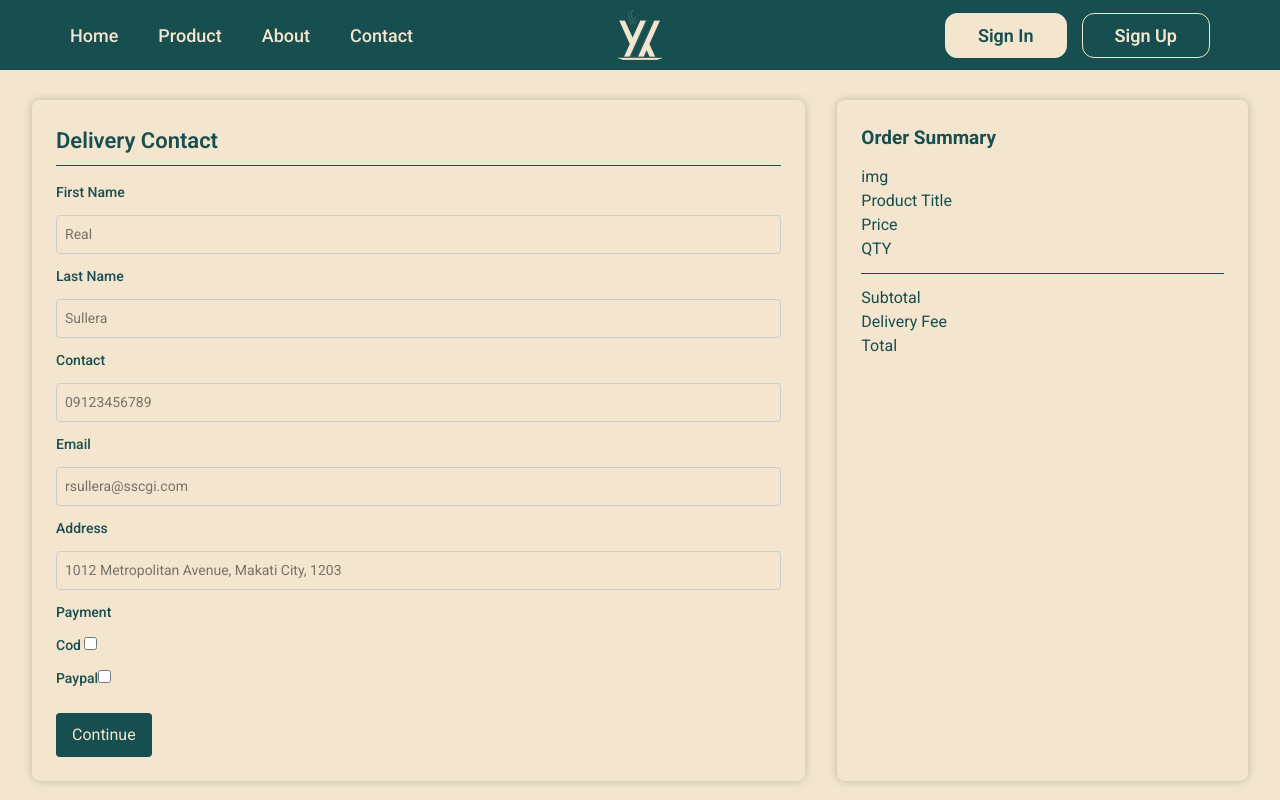
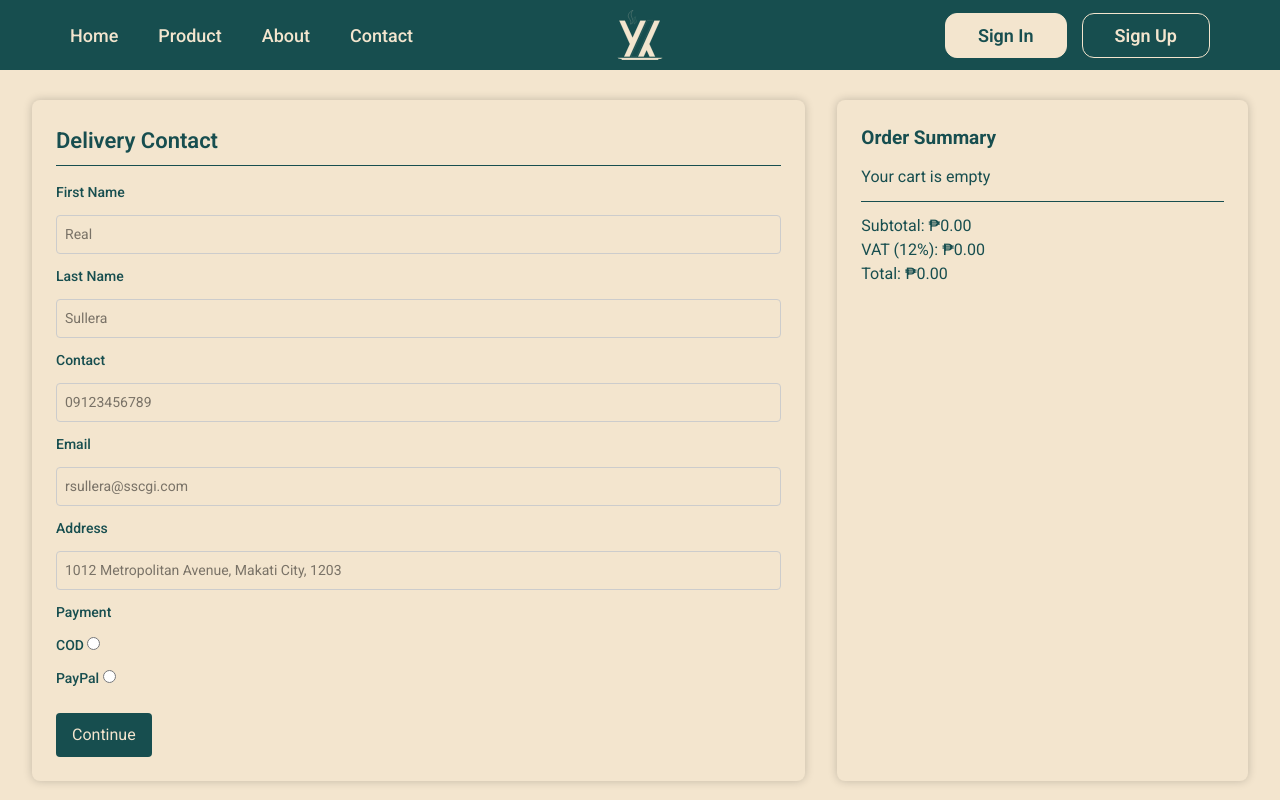
Before and after one commit to rsullera/E-Commerce-Website, a React (Vite) app in the folder frontend/: page /checkout in a window 1280 px wide. Shown: the top 800 px of the page. Built offline with nearby package versions, Linux system fonts and the light colour scheme; a web font is replaced by a local one.

Commit message:
16th commit check out details

```diff
--- a/frontend/src/pages/CheckOut.jsx
+++ b/frontend/src/pages/CheckOut.jsx
@@ -1,53 +1,154 @@
-import React from "react";
+import React, { useState } from "react";
 import Wrapper from "../assets/wrappers/CheckOut";
+import { useCart } from "../context/CartContext";
 
 function CheckOut() {
+  const { cartItems } = useCart();
+  const [firstName, setFirstName] = useState("");
+  const [lastName, setLastName] = useState("");
+  const [contact, setContact] = useState("");
+  const [email, setEmail] = useState("");
+  const [address, setAddress] = useState("");
+  const [paymentMethod, setPaymentMethod] = useState(""); // COD or PayPal
+
+  // Calculate subtotal
+  const subtotal = cartItems.reduce(
+    (total, item) => total + item.price * item.quantity,
+    0
+  );
+
+  const vat = subtotal * 0.12; // 12% VAT
+  const total = subtotal + vat;
+
+  const handleContinue = () => {
+    if (
+      !firstName ||
+      !lastName ||
+      !contact ||
+      !email ||
+      !address ||
+      !paymentMethod
+    ) {
+      alert("Please fill all fields and select a payment method.");
+      return;
+    }
+
+    const order = {
+      customer: {
+        firstName,
+        lastName,
+        contact,
+        email,
+        address,
+      },
+      paymentMethod,
+      items: cartItems,
+      subtotal,
+      vat,
+      total,
+    };
+
+    console.log("Order Submitted:", order);
+    alert("Order submitted successfully!");
+    // Optionally: clear cart and redirect
+  };
+
   return (
     <Wrapper>
       <section className="checkout-section">
+        {/* Left Side - Delivery Form */}
         <div className="checkout">
           <h2>Delivery Contact</h2>
           <hr />
           <div className="checkout-details">
             <label>First Name</label>
-            <input type="text" placeholder="Real" className="details" />
+            <input
+              type="text"
+              placeholder="Real"
+              className="details"
+              value={firstName}
+              onChange={(e) => setFirstName(e.target.value)}
+            />
+
             <label>Last Name</label>
-            <input type="text" placeholder="Sullera" className="details" />
+            <input
+              type="text"
+              placeholder="Sullera"
+              className="details"
+              value={lastName}
+              onChange={(e) => setLastName(e.target.value)}
+            />
+
             <label>Contact</label>
-            <input type="text" placeholder="09123456789" className="details" />
-            <label>Email</label>{" "}
+            <input
+              type="text"
+              placeholder="09123456789"
+              className="details"
+              value={contact}
+              onChange={(e) => setContact(e.target.value)}
+            />
+
+            <label>Email</label>
             <input
               type="text"
               placeholder="rsullera@sscgi.com"
               className="details"
+              value={email}
+              onChange={(e) => setEmail(e.target.value)}
             />
-            <label>Address</label>{" "}
+
+            <label>Address</label>
             <input
               type="text"
               placeholder="1012 Metropolitan Avenue, Makati City, 1203"
               className="details"
+              value={address}
+              onChange={(e) => setAddress(e.target.value)}
             />
+
             <label>Payment</label>
             <label>
-              Cod <input type="checkbox" name="" id="" />
+              COD{" "}
+              <input
+                type="radio"
+                name="payment"
+                value="COD"
+                onChange={(e) => setPaymentMethod(e.target.value)}
+              />
             </label>
             <label>
-              Paypal
-              <input type="checkbox" name="" id="" />
+              PayPal{" "}
+              <input
+                type="radio"
+                name="payment"
+                value="PayPal"
+                onChange={(e) => setPaymentMethod(e.target.value)}
+              />
             </label>
           </div>
-          <button>Continue</button>
+
+          <button onClick={handleContinue}>Continue</button>
         </div>
+
+        {/* Right Side - Order Summary */}
         <div className="summary">
           <p>Order Summary</p>
-          <p>img</p>
-          <p>Product Title</p>
-          <p>Price</p>
-          <p>QTY</p>
+          {cartItems.length === 0 ? (
+            <p>Your cart is empty</p>
+          ) : (
+            cartItems.map((item) => (
+              <div key={item._id} className="summary-item">
+                <img src={item.image} alt={item.name} width={50} />
+                <p>{item.name}</p>
+                <p>₱{item.price}</p>
+                <p>QTY: {item.quantity}</p>
+              </div>
+            ))
+          )}
           <hr />
-          <p>Subtotal</p>
-          <p>Delivery Fee</p>
-          <p>Total</p>
+          <p>Subtotal: ₱{subtotal.toFixed(2)}</p>
+          <p>VAT (12%): ₱{vat.toFixed(2)}</p>
+          <p>Total: ₱{total.toFixed(2)}</p>
         </div>
       </section>
     </Wrapper>
--- a/frontend/src/pages/ProductDetails.jsx
+++ b/frontend/src/pages/ProductDetails.jsx
@@ -2,10 +2,13 @@ import React, { useEffect, useState } from "react";
 import { useParams } from "react-router-dom";
 import axios from "axios";
 import Wrapper from "../assets/wrappers/ProductDetails";
+import { useCart } from "../context/CartContext"; // ✅ import cart context
 
 function ProductDetails() {
   const { id } = useParams();
   const [product, setProduct] = useState(null);
+  const [quantity, setQuantity] = useState(1); // ✅ track quantity
+  const { addToCart } = useCart(); // ✅ get addToCart function
 
   useEffect(() => {
     axios
@@ -17,6 +20,11 @@ function ProductDetails() {
   if (!product) {
     return <p>Loading...</p>;
   }
+
+  const handleAddToCart = () => {
+    addToCart(product, quantity); // add the product with selected quantity
+    alert(`${product.name} added to cart!`);
+  };
 
   return (
     <Wrapper>
@@ -48,10 +56,16 @@ function ProductDetails() {
           <p className="product-stock">Stock: {product.stock}</p>
           <p className="product-stock">
             Quantity:{" "}
-            <input type="number" min="1" max={product.stock} defaultValue="1" />
+            <input
+              type="number"
+              min="1"
+              max={product.stock}
+              value={quantity}
+              onChange={(e) => setQuantity(Number(e.target.value))}
+            />
           </p>
           <div className="product-btn">
-            <button>Add to Cart</button>
+            <button onClick={handleAddToCart}>Add to Cart</button>
             <button>Buy Now</button>
           </div>
         </div>
```
